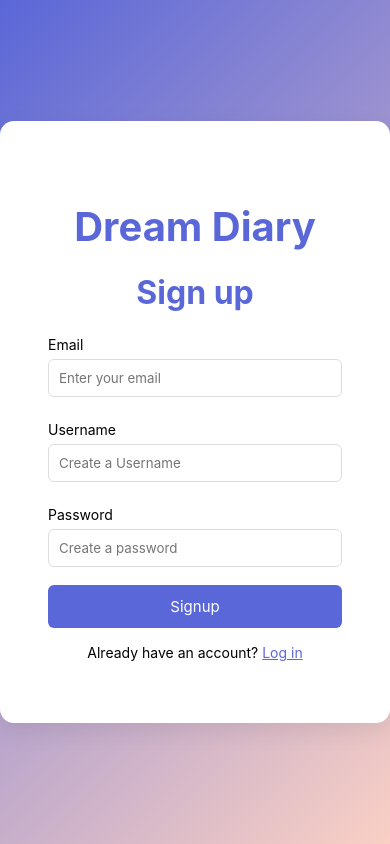
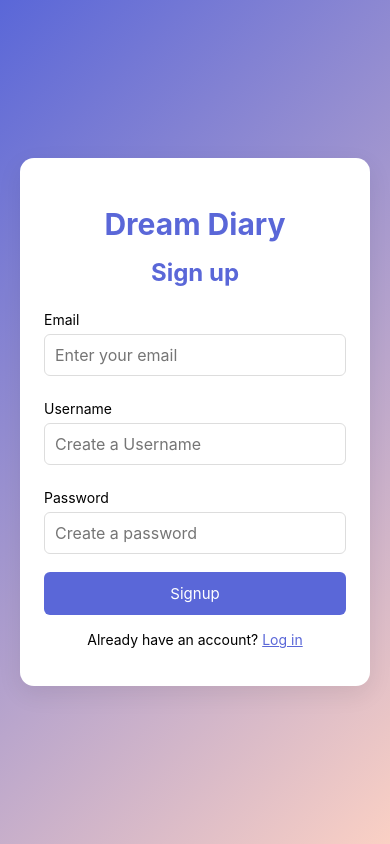
Before and after one commit to Pandiarchana/Dream-Notebook-Project, a PHP site: page /register.html in a window 390 px wide. Run offline with PHP 8.4, Linux system fonts and the light colour scheme.

Commit message:
Update responsive CSS

```diff
--- a/final_code/style.css
+++ b/final_code/style.css
@@ -121,3 +121,36 @@ input {
 .signup a {
   color: #5a67d8;
 }
+
+/* Mobile view */
+
+@media (max-width: 768px) {
+  .container {
+    height: auto;
+    min-height: 100vh;
+    padding: 20px;
+  }
+
+  .login-box {
+    width: 100%;
+    max-width: 450px;
+    padding: 24px;
+  }
+
+  .login-box h2 {
+    font-size: 30px;
+  }
+
+  .login-box h1 {
+    font-size: 24px;
+  }
+
+  input {
+    font-size: 16px;
+  }
+
+  .login-btn,
+  .google-btn {
+    width: 100%;
+  }
+}
```
